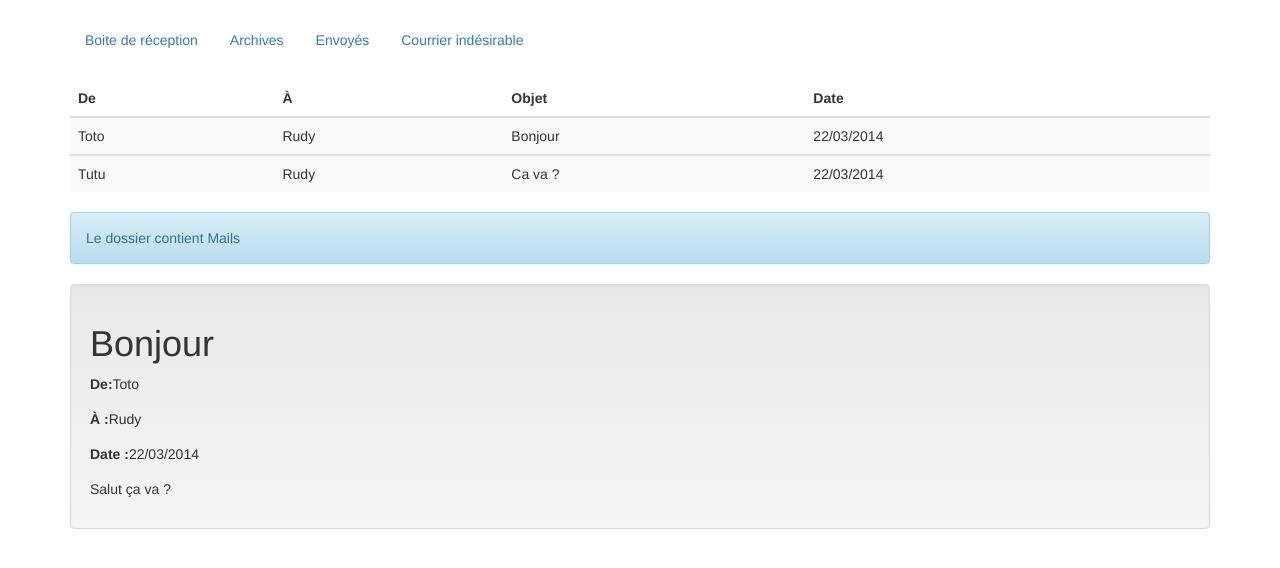
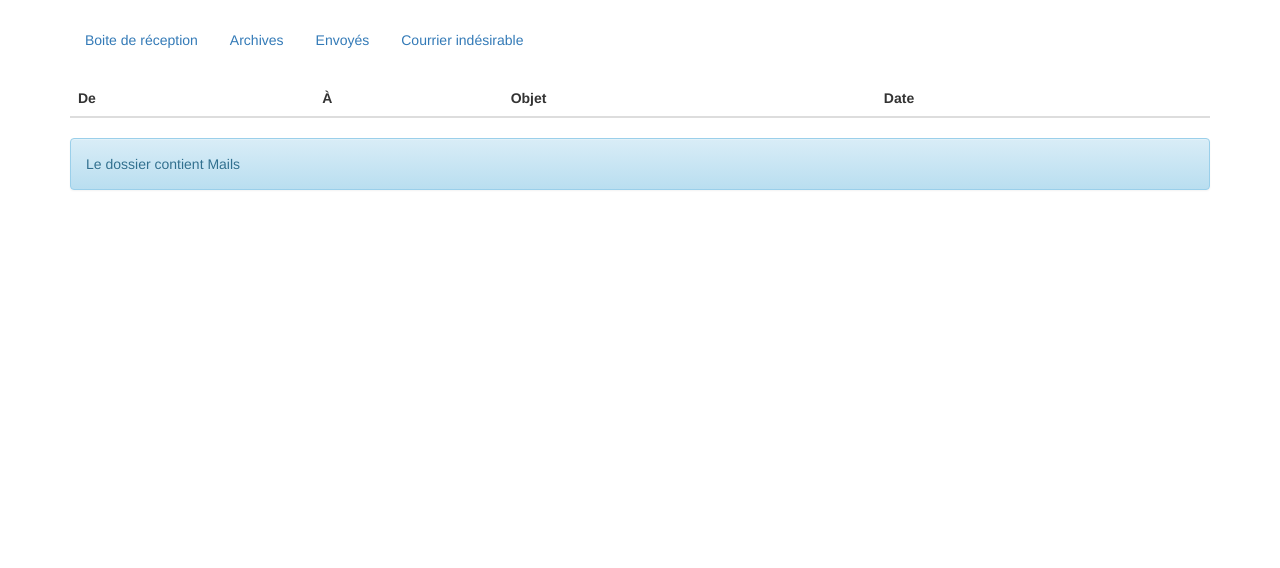
Before and after one commit to loursbrun/angular_tuto, a website: page index.html in a window 1280 px wide. Drawn offline with nearby package versions, Linux system fonts and the light colour scheme; some packages are replaced by stand-ins of ours; files that its build step writes are made by us from their sources.

Commit message:
add - email show dynamique

```diff
--- a/app.js
+++ b/app.js
@@ -32,10 +32,14 @@ angular.module("Webmail", [])
 
 
         $scope.dossierCourant = null;
+        $scope.emailSelectionne = null;
 
         $scope.selectionDossier = function(dossier){
             $scope.dossierCourant = dossier;
         }
+        $scope.selectionEmail = function(email){
+            $scope.emailSelectionne = email;
+        }
 
 
     })
--- a/index.html
+++ b/index.html
@@ -36,32 +36,24 @@
             </tr>
         </thead>
         <tbody>
-            <tr class="clickable">
-                <td>Toto</td>
-                <td>Rudy</td>
-                <td>Bonjour</td>
-                <td>22/03/2014</td>
-            </tr>
-        </tbody>
-        <tbody>
-            <tr class="clickable">
-                <td>Tutu</td>
-                <td>Rudy</td>
-                <td>Ca va ?</td>
-                <td>22/03/2014</td>
+            <tr ng-repeat="email in dossierCourant.emails" class="clickable" ng-click="selectionEmail(email)">
+                <td>{{email.form}}</td>
+                <td>{{email.to}}</td>
+                <td>{{email.subject}}</td>
+                <td>{{email.date}}</td>
             </tr>
         </tbody>
     </table>
 
 
-    <div class="alert alert-info">Le dossier contient {{nbMails}} Mails </div>
+    <div class="alert alert-info">Le dossier contient {{dossierCourant.emails.length}} Mails </div>
 
-    <div>
+    <div ng-show="emailSelectionne != null">
         <div class="well">
-            <h1>Bonjour</h1>
-            <p><label>De:</label><span>Toto</span></p>
-            <p><label>&Agrave; :</label><span>Rudy</span></p>
-            <p><label>Date :</label><span>22/03/2014</span></p>
+            <h1>{{emailSelectionne.subject}}</h1>
+            <p><label>De:</label><span>{{emailSelectionne.from}}</span></p>
+            <p><label>&Agrave; :</label><span>{{emailSelectionne.to}}</span></p>
+            <p><label>Date :</label><span>{{emailSelectionne.date}}</span></p>
 
             <p>Salut ça va ? </p>
         </div>
```
